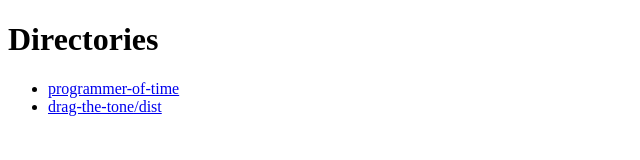
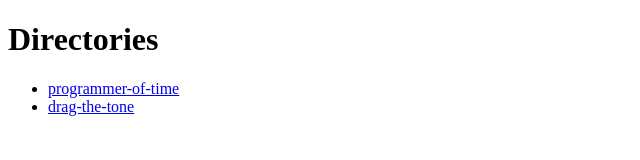
Before and after one commit to CoderLogy/Programming-11-12-course, a plain HTML site: page index.html in a window 1280 px wide. Shown: the full height of the page, 0-640 px from the left. Drawn offline with Linux system fonts and the light colour scheme.

Commit message:
Update index.html

```diff
--- a/index.html
+++ b/index.html
@@ -4,7 +4,7 @@
     <h1>Directories</h1>
     <ul>
       <li><a href="programmer-of-time/">programmer-of-time</a></li>
-      <li><a href="drag-the-tone/dist/">drag-the-tone/dist</a></li>
+      <li><a href="drag-the-tone/dist/">drag-the-tone</a></li>
     </ul>
   </body>
 </html>
```
